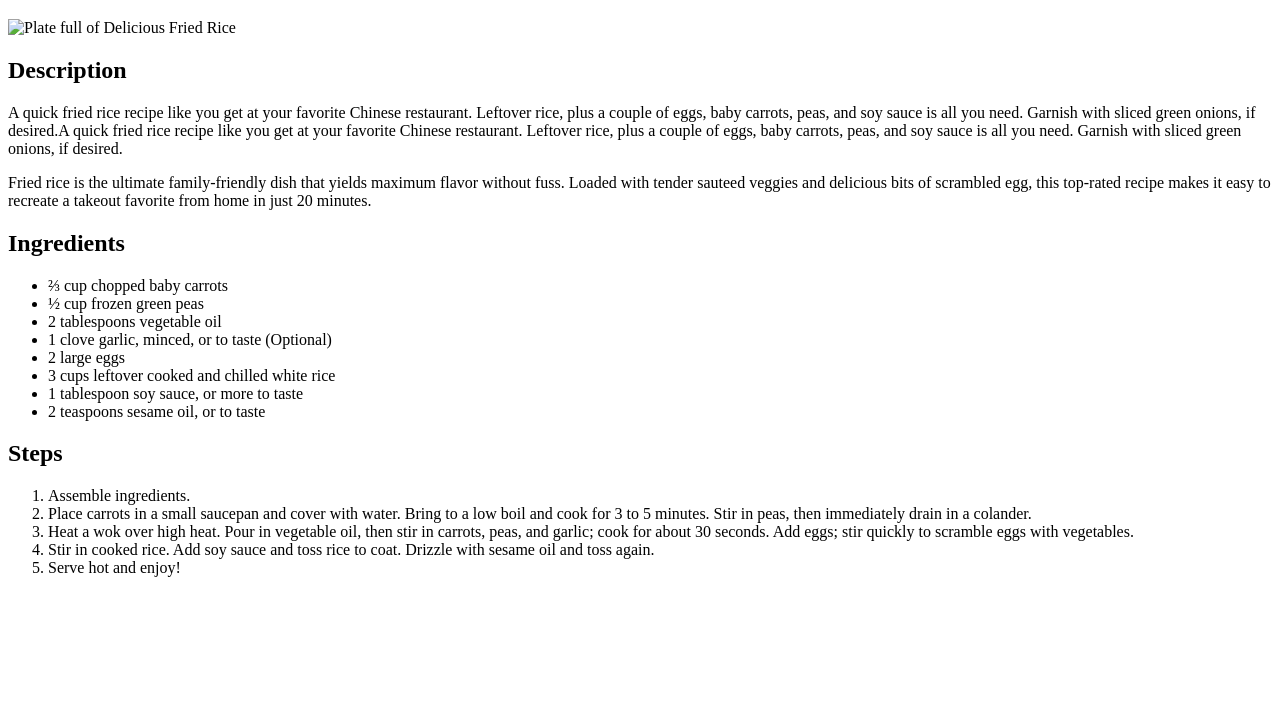
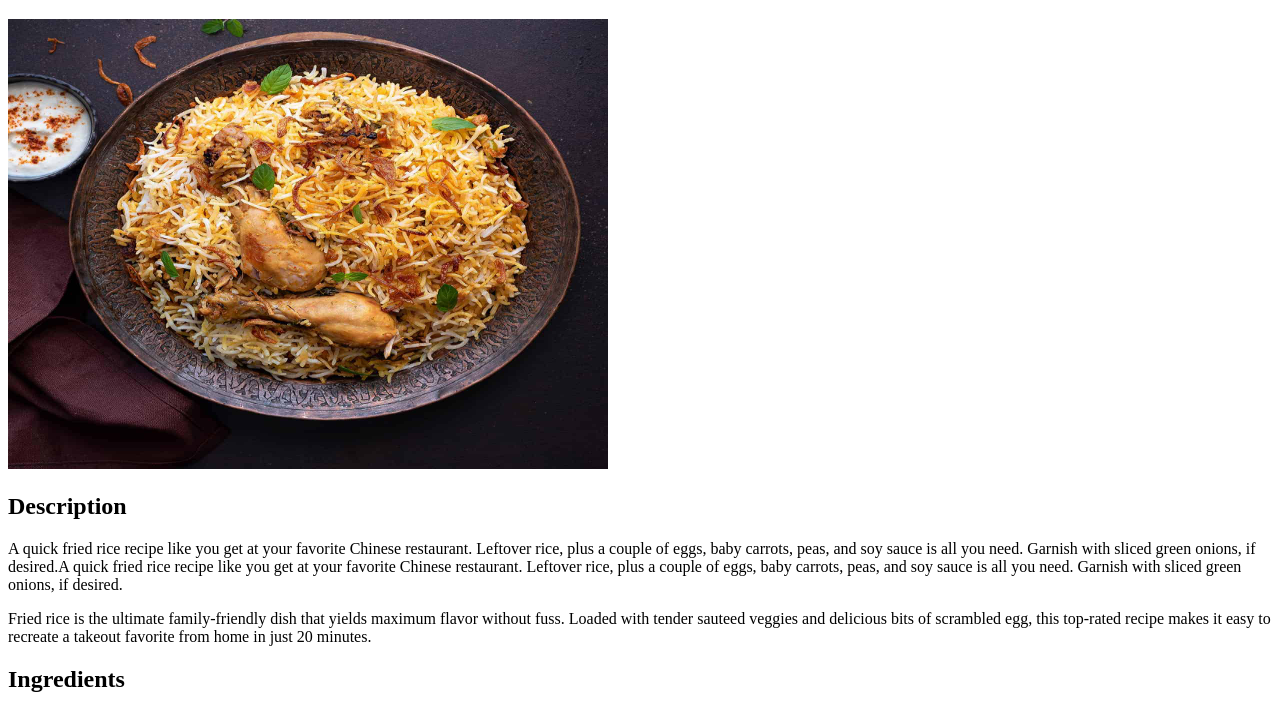
Before and after one commit to sardarabhay/odin-recipes, a plain HTML site: page recipes/friedrice.html in a window 1280 px wide. Shown: the part 61-771 px from the top of the page. Drawn offline with Linux system fonts and the light colour scheme.

Commit message:
Change the img src path
Fix the path from odin-recipes to odin-recipes/images/Fried-rice.webp

```diff
--- a/recipes/friedrice.html
+++ b/recipes/friedrice.html
@@ -6,7 +6,7 @@
 </head>
 <body>
     <h1>Fried Rice</h1>
-    <img src="../Fried-Rice.webp"alt="Plate full of Delicious Fried Rice"height="450.6"width="600">
+    <img src="../images/Chicken-Biryani-Recipe.jpg"alt="Plate full of Delicious Fried Rice"height="450.6"width="600">
     <h2>Description</h2>
     <p>A quick fried rice recipe like you get at your favorite Chinese restaurant. Leftover rice, plus a couple of eggs, baby carrots, peas, and soy sauce is all you need. Garnish with sliced green onions, if desired.A quick fried rice recipe like you get at your favorite Chinese restaurant. Leftover rice, plus a couple of eggs, baby carrots, peas, and soy sauce is all you need. Garnish with sliced green onions, if desired.</p>
     <p>Fried rice is the ultimate family-friendly dish that yields maximum flavor without fuss. Loaded with tender sauteed veggies and delicious bits of scrambled egg, this top-rated recipe makes it easy to recreate a takeout favorite from home in just 20 minutes.</p>
```
